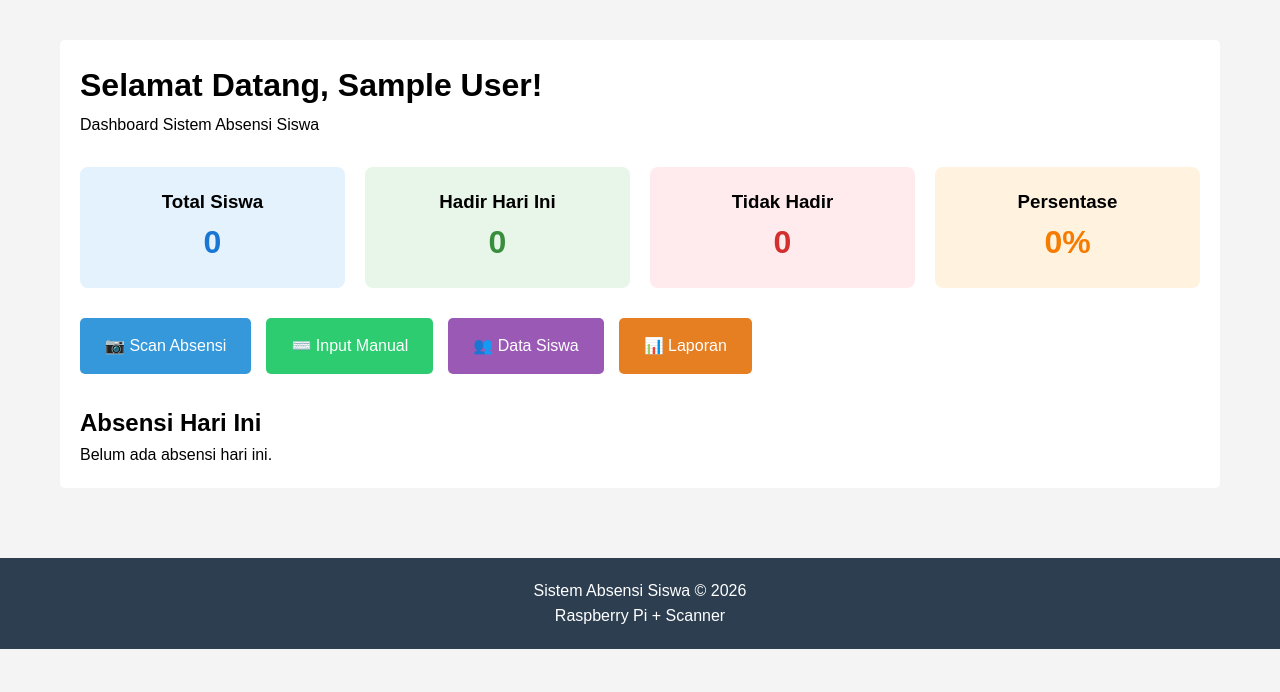
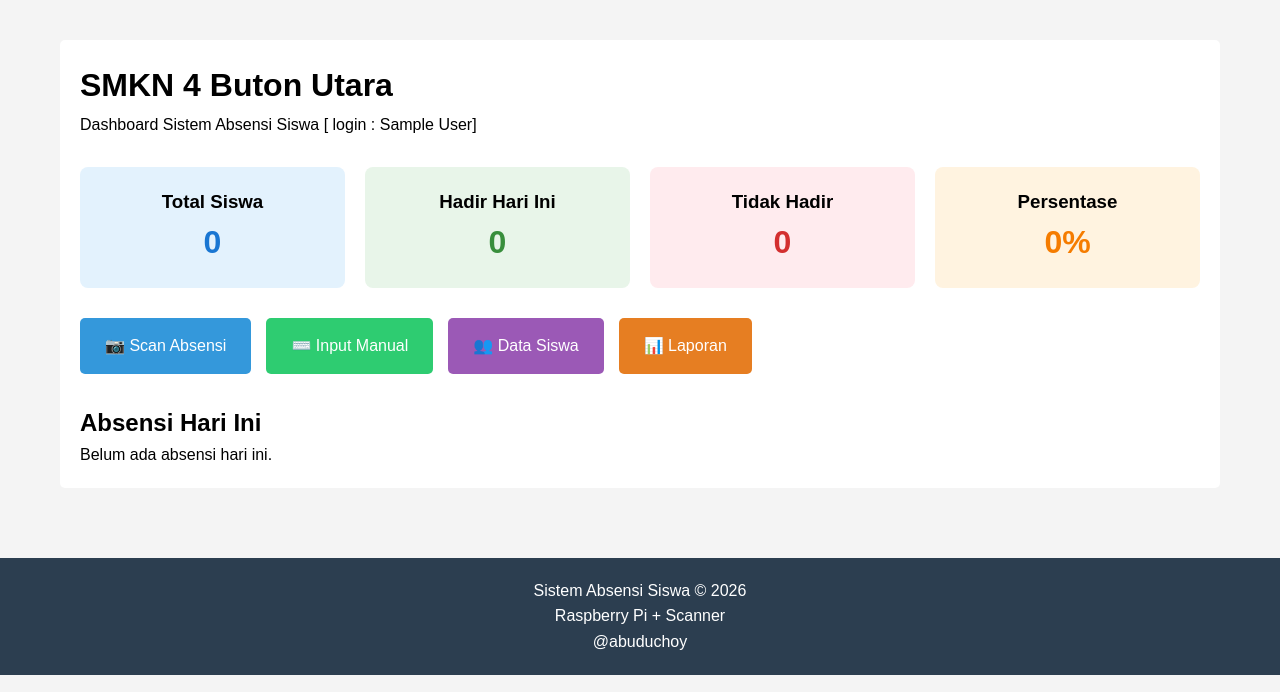
Before and after one commit to Rahman115/respi_scanner, a PHP site: page /index.php in a window 1280 px wide. Shown: the part 108-800 px from the top of the page. Run offline with PHP 8.4, Linux system fonts and the light colour scheme; the visitor is signed in with stand-in values (Sample User, id 1); data that the repository does not hold is empty.

Commit message:
update 4-feb-2026

```diff
--- a/absensi/scan.php
+++ b/absensi/scan.php
@@ -105,7 +105,7 @@ if (!isset($_SESSION['user_id'])) {
 
             <div class="manual-input">
                 <h3>Atau Input Manual</h3>
-                <input type="text" id="manual-nis" placeholder="Masukkan NIS siswa">
+                <input type="text" id="manual-nis" placeholder="Masukkan NIS siswa" autofocus>
                 <button onclick="processManualScan()">Submit</button>
             </div>
 
--- a/includes/footer.php
+++ b/includes/footer.php
@@ -3,6 +3,7 @@
     <footer style="text-align: center; margin-top: 50px; padding: 20px; background: #2c3e50; color: white;">
         <p>Sistem Absensi Siswa &copy; <?php echo date('Y'); ?></p>
         <p>Raspberry Pi + Scanner</p>
+	<p>@abuduchoy</p>
     </footer>
 </body>
 </html>
--- a/index.php
+++ b/index.php
@@ -47,8 +47,8 @@ $query_absensi = mysqli_query($conn, "
     <?php include 'includes/header.php'; ?>
 
     <div class="content">
-        <h1>Selamat Datang, <?php echo $_SESSION['nama']; ?>!</h1>
-        <p>Dashboard Sistem Absensi Siswa</p>
+        <h1>SMKN 4 Buton Utara</h1>
+        <p>Dashboard Sistem Absensi Siswa [ login : <?php echo $_SESSION['nama']; ?>]</p>
 
         <!-- Stats Cards -->
         <div style="display: grid; grid-template-columns: repeat(auto-fit, minmax(250px, 1fr)); gap: 20px; margin: 30px 0;">
```
Also changed, not shown: 1 other file.
